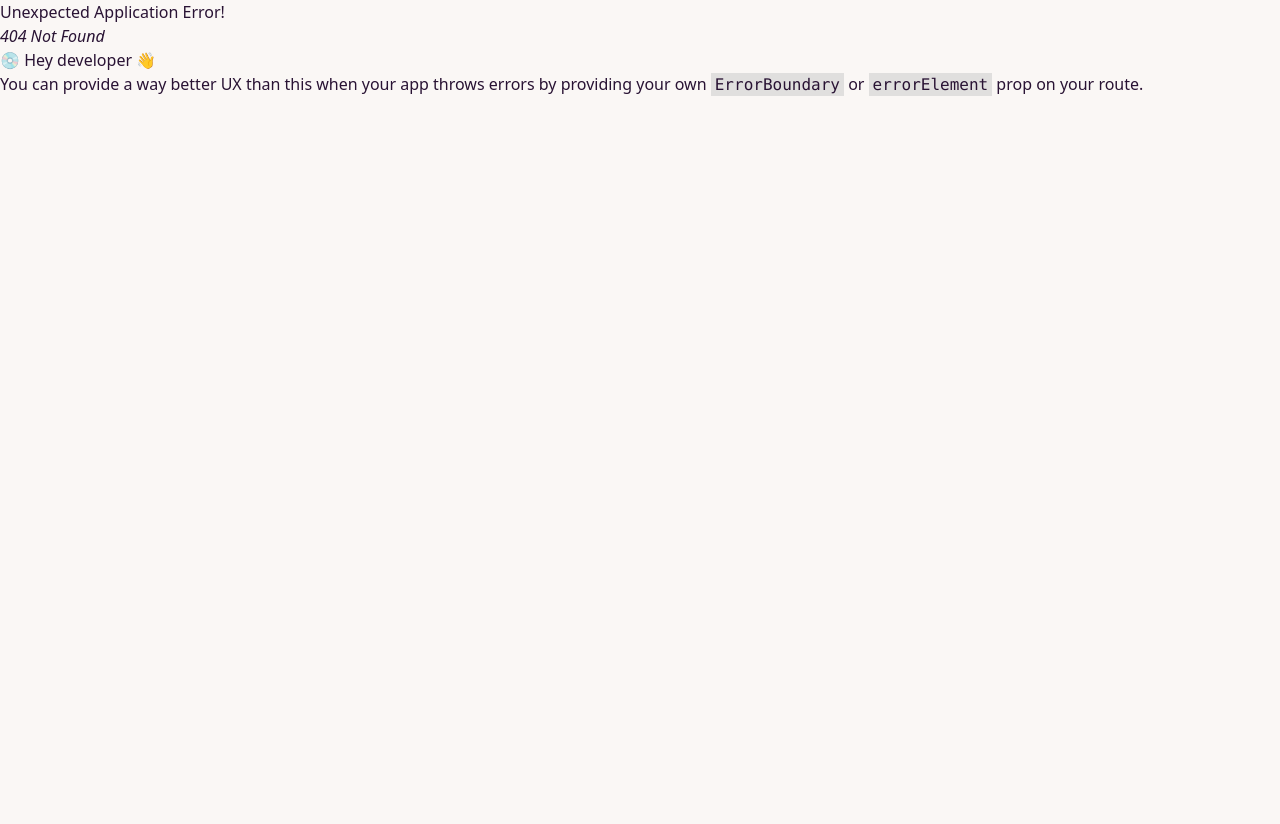
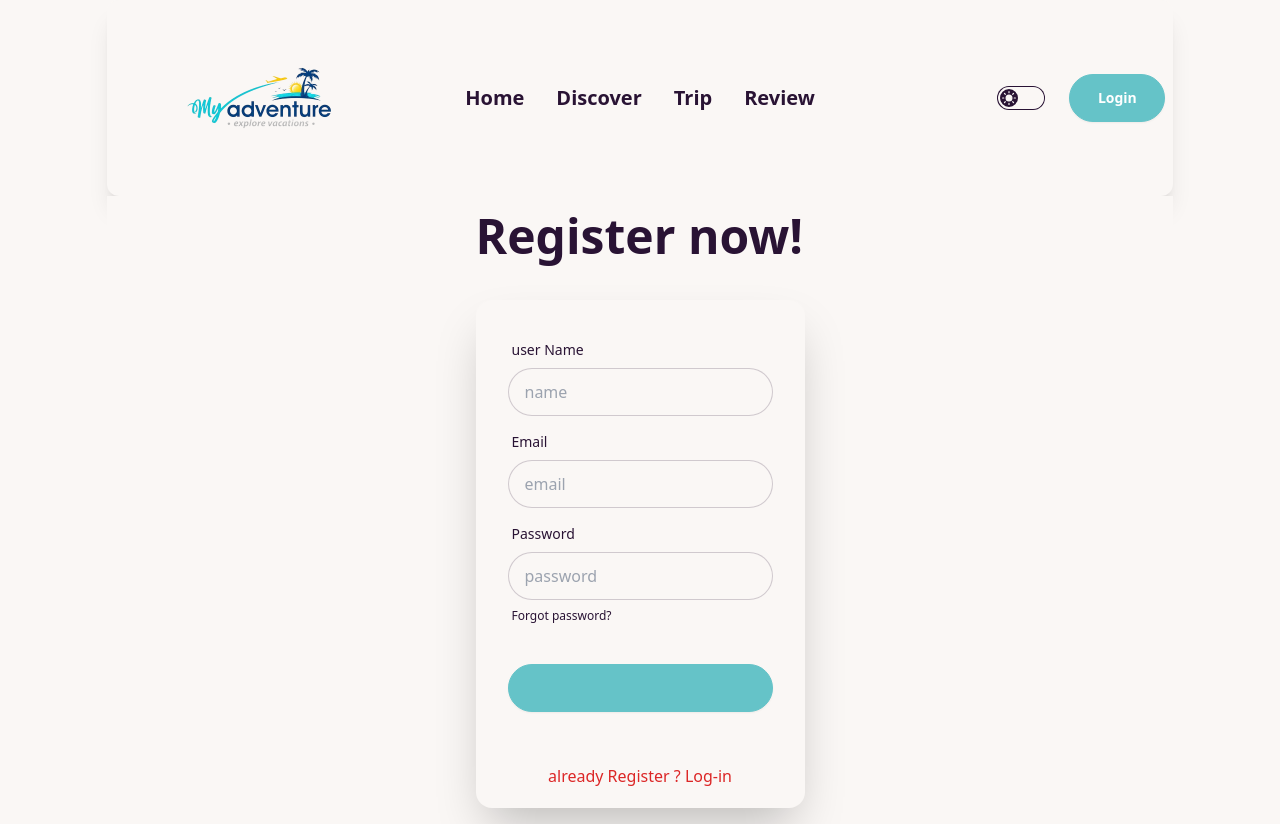
Before and after one commit to ibrahimbiplob75/Travel-agency, a React (Vite) app: page /register in a window 1280 px wide. Before the commit this address had no page. Before the commit the page ends 800 px from the top, so only its background shows below. Built offline with nearby package versions, Linux system fonts and the light colour scheme; no server answers.

Commit message:
Login Register complete

```diff
--- a/package.json
+++ b/package.json
@@ -10,6 +10,9 @@
     "preview": "vite preview"
   },
   "dependencies": {
+    "dotenv": "^16.4.5",
+    "firebase": "^10.12.2",
+    "prop-types": "^15.8.1",
     "react": "^18.3.1",
     "react-dom": "^18.3.1",
     "react-router-dom": "^6.23.1"
--- a/src/App.jsx
+++ b/src/App.jsx
@@ -1,5 +1,6 @@
 import { Outlet } from "react-router-dom"
-import Header from "./Home/Header"
+import Header from "./Components/Home/Header";
+
 
 
 function App() {
--- /dev/null
+++ b/src/AuthContext/AuthContext.jsx
@@ -0,0 +1,46 @@
+
+import {  createContext, useEffect, useState } from "react";
+import PropTypes from "prop-types";
+import { createUserWithEmailAndPassword, onAuthStateChanged, signInWithEmailAndPassword } from "firebase/auth";
+import auth from "../Firebase/Firebase.config";
+
+
+export const AuthProvider=createContext(null);
+
+const AuthContext = ({children}) => {
+
+    const [user,setuser]=useState(null)
+
+    const emailSignup=(email,password)=>{
+        return createUserWithEmailAndPassword(auth,email,password)
+    }
+    const emailLogin = (email, password) => {
+       return signInWithEmailAndPassword(auth,email,password)
+    };
+
+    useEffect(()=>{
+        const unsubscribe=onAuthStateChanged(auth,(CurrentUser)=>{
+            if (CurrentUser) {
+              setuser(CurrentUser);
+            } else {
+              console.log("Empty user");
+            }
+        });
+        return ()=>{
+            unsubscribe();
+        }
+    },[])
+
+    const authInfo = {
+      emailLogin,
+      emailSignup,
+      user,
+    };
+    return <AuthProvider.Provider value={authInfo}>{children}</AuthProvider.Provider>;
+};
+
+export default AuthContext;
+
+AuthContext.propTypes = {
+  children: PropTypes.node
+};
--- a/src/Home/Header.jsx
+++ b/src/Components/Home/Header.jsx
@@ -1,8 +1,10 @@
 import { Link } from "react-router-dom";
-import logo from "../assets/Travel-removebg-preview.png"
+import logo from "../../assets/Travel-removebg-preview.png"
+import { useContext } from "react";
+import { AuthProvider } from "../../AuthContext/AuthContext";
 
 const Header = () => {
-
+  const {user}=useContext(AuthProvider)
   const list = (
     <>
       <li>
@@ -98,6 +100,7 @@ const Header = () => {
               </svg>
             </label>
           </div>
+          {user ? (
             <div className="dropdown dropdown-end ml-6">
               <div
                 tabIndex={0}
@@ -129,6 +132,16 @@ const Header = () => {
                 </li>
               </ul>
             </div>
+          ) : (
+            <div className="ml-6 w-24">
+              <Link
+                to={"/login"}
+                className="btn btn-primary w-full text-white font-semibold"
+              >
+                Login
+              </Link>
+            </div>
+          )}
         </div>
       </div>
     );
--- /dev/null
+++ b/src/Components/ImageCard/ImageCard.jsx
@@ -0,0 +1,11 @@
+
+
+const ImageCard = () => {
+    return (
+        <div>
+
+        </div>
+    );
+};
+
+export default ImageCard;
--- /dev/null
+++ b/src/Components/Login/Login.jsx
@@ -0,0 +1,82 @@
+import { useContext } from "react";
+import { Link } from "react-router-dom";
+import  { AuthProvider } from "../../AuthContext/AuthContext";
+
+
+const Login = () => {
+  const { emailLogin } = useContext(AuthProvider);
+  const handlelogin=(event)=>{
+    event.preventDefault()
+
+    const form =new FormData(event.currentTarget)
+
+    const email=form.get("email")
+    const password=form.get("password")
+
+    emailLogin(email,password)
+      .then((userCredential) => {
+
+        const user = userCredential.user;
+        console.log(user)
+      })
+      .catch((error) => {
+        const errorCode = error.code;
+        const errorMessage = error.message;
+        console.log(errorCode,errorMessage)
+      });
+
+  }
+    return (
+      <div>
+        <div className="hero bg-base-100 h-96">
+          <div className="hero-content flex-col lg:flex-row-reverse">
+            <div className="text-center lg:text-left">
+              <h1 className="text-5xl font-bold">Login now!</h1>
+
+              <div className="card mt-10 bg-base-100 w-full max-w-sm shrink-0 shadow-2xl">
+                <form onSubmit={handlelogin} className="card-body">
+                  <div className="form-control">
+                    <label className="label">
+                      <span className="label-text">Email</span>
+                    </label>
+                    <input
+                      type="email"
+                      placeholder="email"
+                      name="email"
+                      className="input input-bordered"
+                      required
+                    />
+                  </div>
+                  <div className="form-control">
+                    <label className="label">
+                      <span className="label-text">Password</span>
+                    </label>
+                    <input
+                      type="password"
+                      placeholder="password"
+                      name="password"
+                      className="input input-bordered"
+                      required
+                    />
+                    <label className="label">
+                      <a href="#" className="label-text-alt link link-hover">
+                        Forgot password?
+                      </a>
+                    </label>
+                  </div>
+                  <div className="form-control mt-6">
+                    <button className="btn btn-primary">Login</button>
+                  </div>
+                </form>
+                <Link className="text-red-600 m-5 text-center" to={"/register"}>
+                  Not yet Register ?{" "}
+                </Link>
+              </div>
+            </div>
+          </div>
+        </div>
+      </div>
+    );
+};
+
+export default Login;
--- /dev/null
+++ b/src/Components/Register/Register.jsx
@@ -0,0 +1,92 @@
+import { Link } from "react-router-dom";
+import { AuthProvider } from "../../AuthContext/AuthContext";
+import { useContext } from "react";
+
+const Register = () => {
+  const { emailSignup } = useContext(AuthProvider);
+  const handleSignUp=(e)=>{
+
+    e.preventDefault();
+    const form=new FormData(e.currentTarget)
+
+    // const name=form.get("name")
+    const email=form.get("email")
+    const password=form.get("password")
+
+    emailSignup(email, password)
+      .then((userCredential) => {
+        const user = userCredential.user;
+        console.log(user);
+      })
+      .catch((error) => {
+        const errorCode = error.code;
+        const errorMessage = error.message;
+        console.log(errorCode, errorMessage);
+      });
+  }
+    return (
+      <div>
+        <div className="hero bg-base-100 h-96">
+          <div className="hero-content flex-col lg:flex-row-reverse">
+            <div className="text-center lg:text-left">
+              <h1 className="text-5xl font-bold">Register now!</h1>
+
+              <div className="card mt-10 bg-base-100 w-full max-w-sm shrink-0 shadow-2xl">
+                <form onSubmit={handleSignUp} className="card-body">
+                  <div className="form-control">
+                    <label className="label">
+                      <span className="label-text">user Name</span>
+                    </label>
+                    <input
+                      type="text"
+                      placeholder="name"
+                      name="name"
+                      className="input input-bordered"
+                      required
+                    />
+                  </div>
+                  <div className="form-control">
+                    <label className="label">
+                      <span className="label-text">Email</span>
+                    </label>
+                    <input
+                      type="email"
+                      placeholder="email"
+                      name="email"
+                      className="input input-bordered"
+                      required
+                    />
+                  </div>
+                  <div className="form-control">
+                    <label className="label">
+                      <span className="label-text">Password</span>
+                    </label>
+                    <input
+                      type="password"
+                      placeholder="password"
+                      className="input input-bordered"
+                      name="password"
+                      required
+                    />
+                    <label className="label">
+                      <a href="#" className="label-text-alt link link-hover">
+                        Forgot password?
+                      </a>
+                    </label>
+                  </div>
+                  <div className="form-control mt-6">
+                    <button className="btn btn-primary"></button>
+                  </div>
+                </form>
+                <Link className="text-red-600 m-5 text-center" to={"/login"}>
+                  already Register ? Log-in{" "}
+                </Link>
+              </div>
+            </div>
+          </div>
+        </div>
+      </div>
+    );
+};
+
+export default Register;
--- /dev/null
+++ b/src/Firebase/Firebase.config.js
@@ -0,0 +1,18 @@
+
+import { initializeApp } from "firebase/app";
+import { getAuth } from "firebase/auth";
+
+const firebaseConfig = {
+  apiKey: import.meta.env.VITE_APIKEY,
+  authDomain: import.meta.env.VITE_AUTHDOMAIN,
+  projectId: import.meta.env.VITE_PROJECTID,
+  storageBucket: import.meta.env.VITE_STORAGEBUCKET,
+  messagingSenderId: import.meta.env.VITE_MESSAGINGSENDERID,
+  appId: import.meta.env.VITE_APPID
+};
+
+
+const app = initializeApp(firebaseConfig);
+const auth = getAuth(app);
+
+export default auth
--- a/src/Route/Route.jsx
+++ b/src/Route/Route.jsx
@@ -1,19 +1,30 @@
 import { createBrowserRouter } from "react-router-dom";
 import App from "../App";
-import Home from "../Home/Home";
+
+import Login from "../Components/Login/Login";
+import Home from "../Components/Home/Home";
+import Register from "../Components/Register/Register";
 
 
-const Route =  createBrowserRouter([
-    {
-        path:"/",
-        element:<App></App>,
-        children:[
-            {
-                path:"/",
-                element:<Home/>
-            }
-        ]
-    }
-])
+const Route = createBrowserRouter([
+  {
+    path: "/",
+    element: <App></App>,
+    children: [
+      {
+        path: "/",
+        element: <Home />,
+      },
+      {
+        path: "/login",
+        element: <Login></Login>,
+      },
+      {
+        path: "/register",
+        element: <Register></Register>,
+      },
+    ],
+  },
+]);
 
 export default Route;
--- a/src/main.jsx
+++ b/src/main.jsx
@@ -4,9 +4,12 @@ import ReactDOM from 'react-dom/client'
 import './index.css'
 import { RouterProvider } from 'react-router-dom';
 import Route from './Route/Route.jsx';
+import AuthContext from './AuthContext/AuthContext.jsx';
 
 ReactDOM.createRoot(document.getElementById("root")).render(
   <React.StrictMode>
-    <RouterProvider router={Route} />
+    <AuthContext>
+      <RouterProvider router={Route} />
+    </AuthContext>
   </React.StrictMode>
 );
```
Also changed, not shown: src/Components/Home/Home.jsx (renamed from src/Home/Home.jsx, +8 -8 lines), 2 other files (tests, documents, lock files or other folders). Lines whose indentation alone changed are shown as unchanged.
